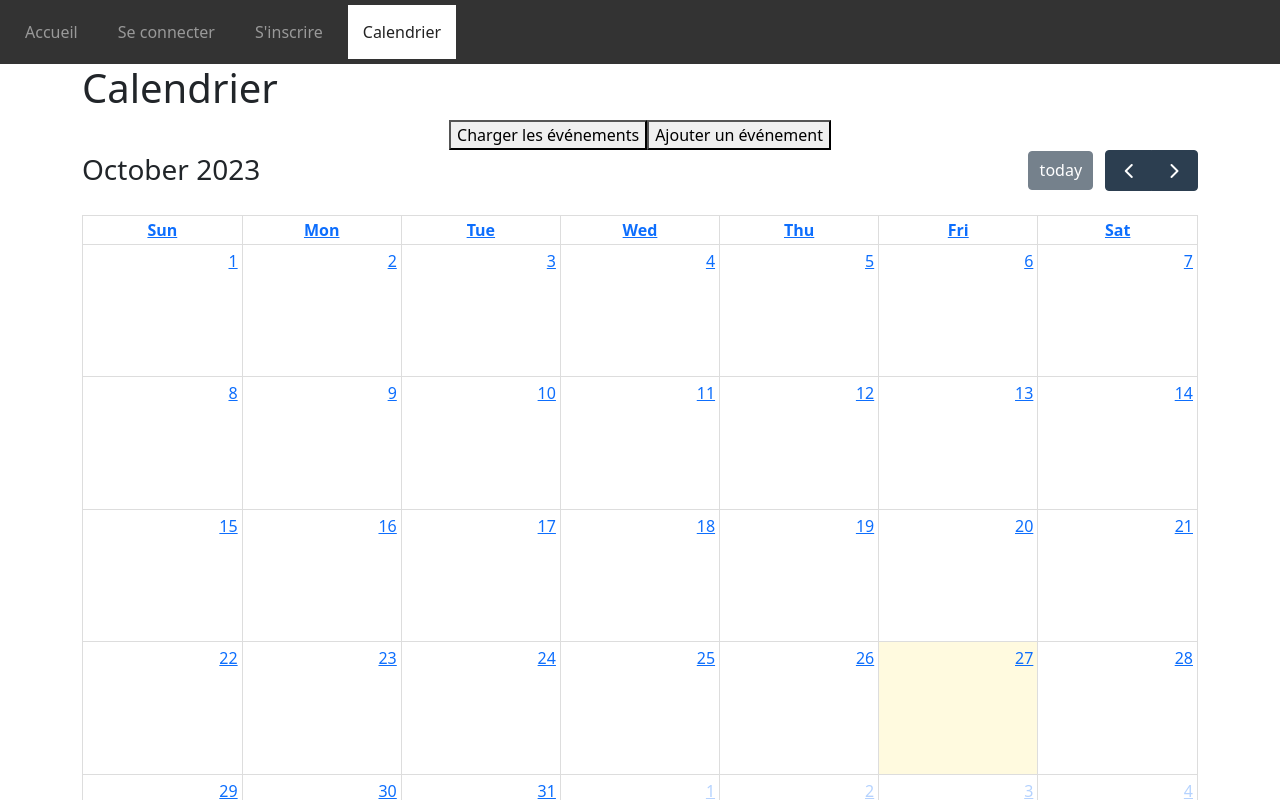
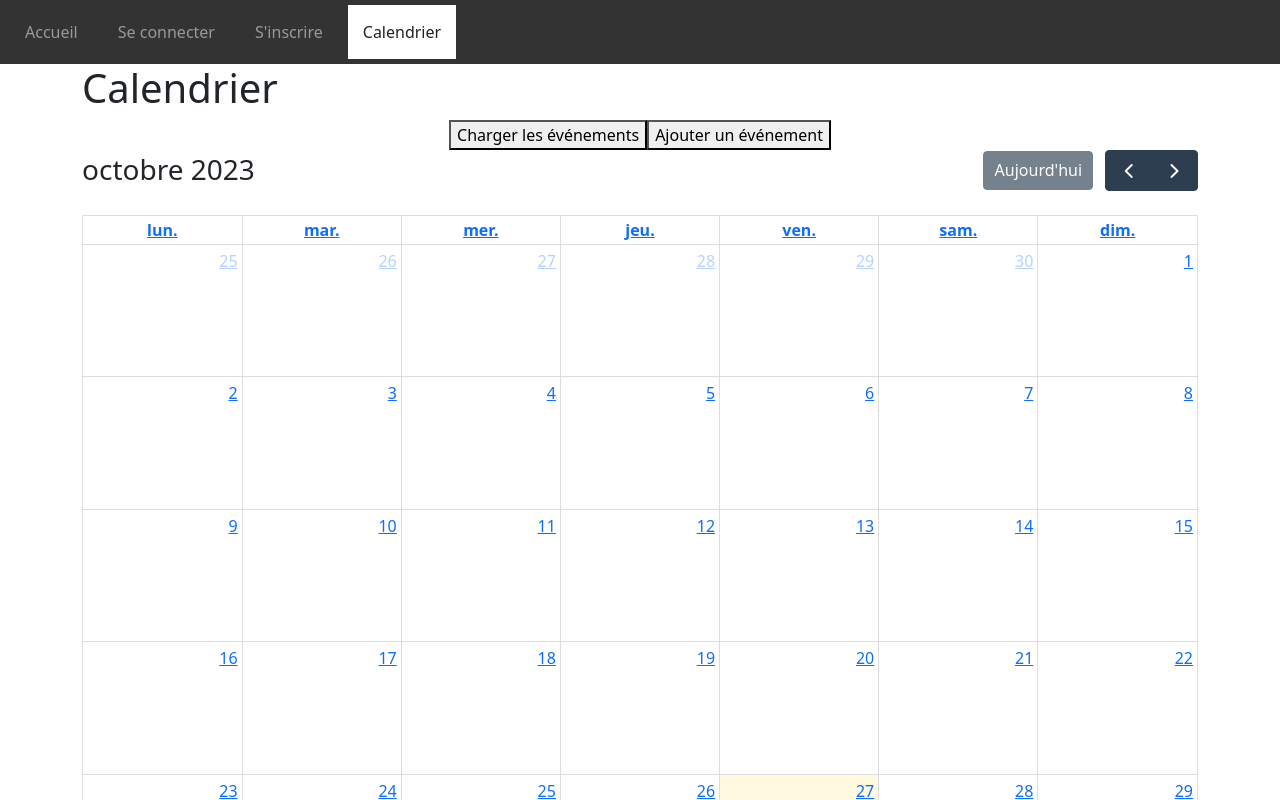
Before and after one commit to SRJVideo/TP2_Web2_SM-TR, a React (Create React App) app in the folder reactapp/: page /calendrier in a window 1280 px wide. Shown: the top 800 px of the page. Built offline with nearby package versions, Linux system fonts and the light colour scheme.

Commit message:
transformer la langue du calendrier en francais

```diff
--- a/reactapp/src/components/Calendrier.js
+++ b/reactapp/src/components/Calendrier.js
@@ -2,6 +2,8 @@ import React, { useState } from 'react';
 import axios from 'axios';
 import FullCalendar from '@fullcalendar/react';
 import dayGridPlugin from '@fullcalendar/daygrid';
+import frLocale from '@fullcalendar/core/locales/fr';
+
 
 function DemoApp() {
     const [events, setEvents] = useState([]);
@@ -41,6 +43,7 @@ function DemoApp() {
                 weekends={true}
                 events={events}
                 eventClick={(info) => supprimerEvenement(info.event)}
+                locale={frLocale}
             />
         </div>
     );
```
